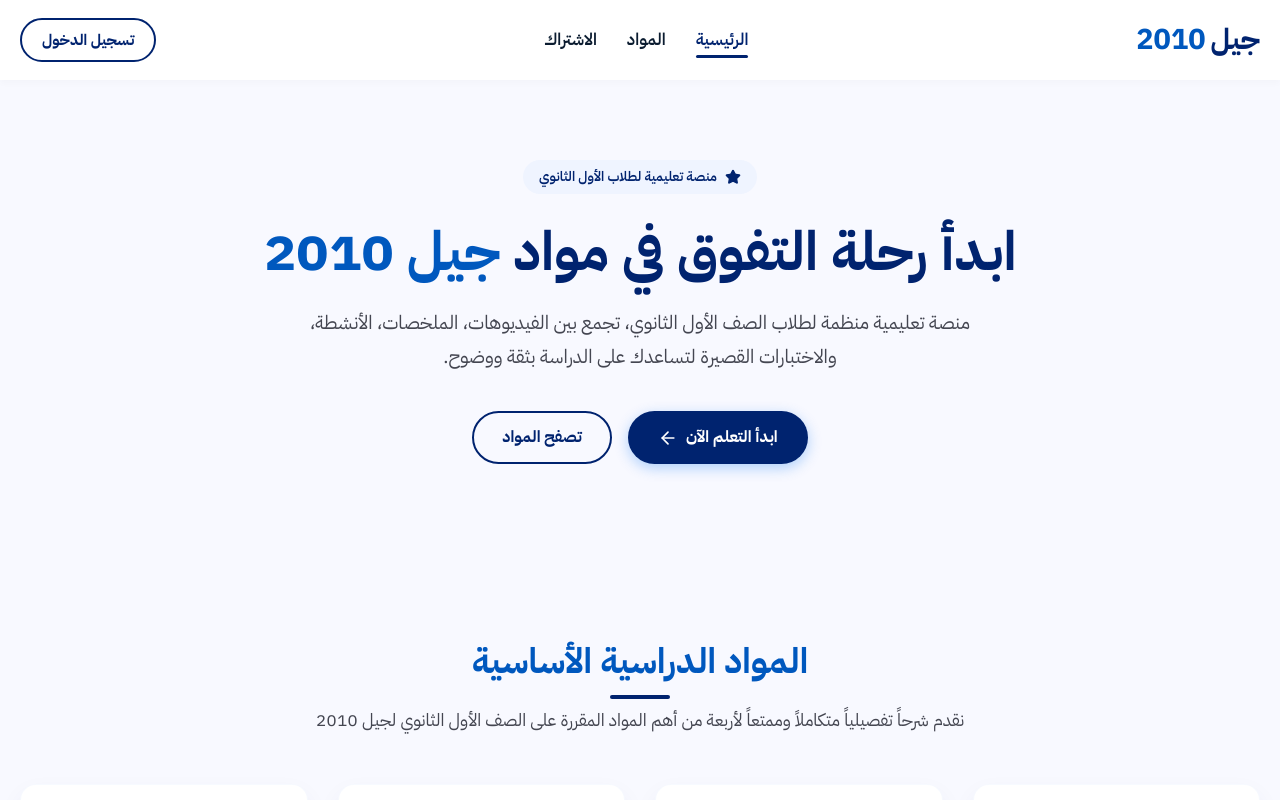
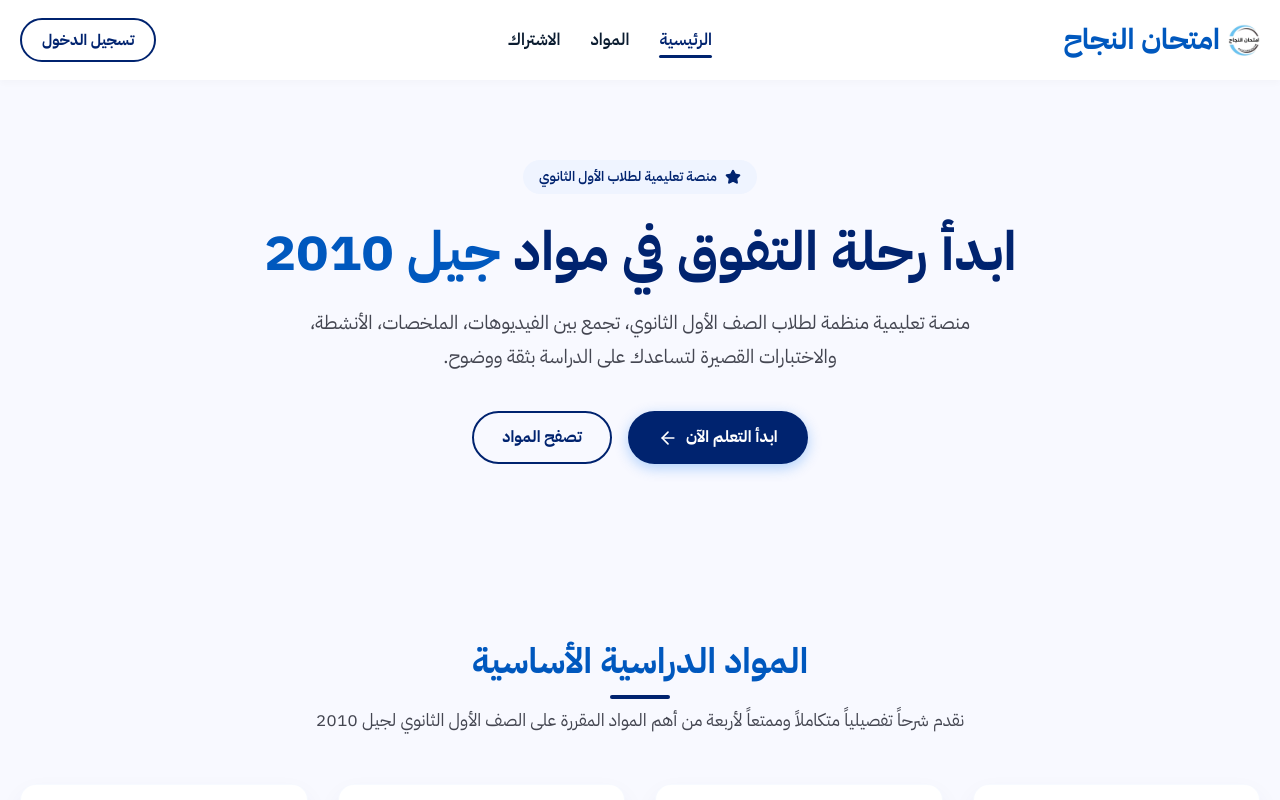
Before and after one commit to idreessc-cmd/jeel2010-platform, a React (Vite) app: page / in a window 1280 px wide. Shown: the top 800 px of the page. Built offline with nearby package versions, Linux system fonts and the light colour scheme.

Commit message:
Update platform branding to 'امتحان النجاح' with logo in Header and Footer

```diff
--- a/src/components/layout/Footer.jsx
+++ b/src/components/layout/Footer.jsx
@@ -7,7 +7,12 @@ export const Footer = () => {
         <footer id="footer">
             <div className="container footer-grid">
                 <div className="footer-col footer-about">
-                    <h3>جيل <span>2010</span></h3>
+                    <div style={{ display: 'flex', alignItems: 'center', gap: '8px', marginBottom: '15px' }}>
+                        <img src="/logo.webp" alt="شعار امتحان النجاح" style={{ height: '32px', width: '32px', objectFit: 'contain', borderRadius: '6px' }} />
+                        <h3 style={{ margin: 0, fontSize: '1.8rem', fontWeight: 800, color: 'var(--text-white)' }}>
+                            امتحان <span style={{ color: 'var(--primary-light)' }}>النجاح</span>
+                        </h3>
+                    </div>
                     <p>منصة تعليمية مبتكرة مصممة خصيصاً لطلاب الصف الأول الثانوي من جيل 2010. نسعى لتوفير بيئة تعليمية ذكية، ممتعة، وخالية من التعقيد لمساعدة الطلاب على التفوق والتميز الدراسي بأسهل الطرق الممكنة.</p>
                     <div className="social-links">
                         <a href="https://facebook.com" target="_blank" rel="noreferrer" className="social-link" aria-label="فيسبوك" style={{ display: 'inline-flex', alignItems: 'center', justifyContent: 'center' }}>
--- a/src/components/layout/Header.jsx
+++ b/src/components/layout/Header.jsx
@@ -34,8 +34,9 @@ export const Header = () => {
     return (
         <header>
             <div className="container header-container">
-                <Link to="/" className="logo" onClick={handleLinkClick}>
-                    جيل <span>2010</span>
+                <Link to="/" className="logo" onClick={handleLinkClick} style={{ display: 'flex', alignItems: 'center', gap: '8px' }}>
+                    <img src="/logo.webp" alt="شعار امتحان النجاح" style={{ height: '32px', width: '32px', objectFit: 'contain', borderRadius: '6px' }} />
+                    <span>امتحان <span>النجاح</span></span>
                 </Link>
 
                 <nav className={`nav-menu ${isOpen ? 'active' : ''}`}>
```
